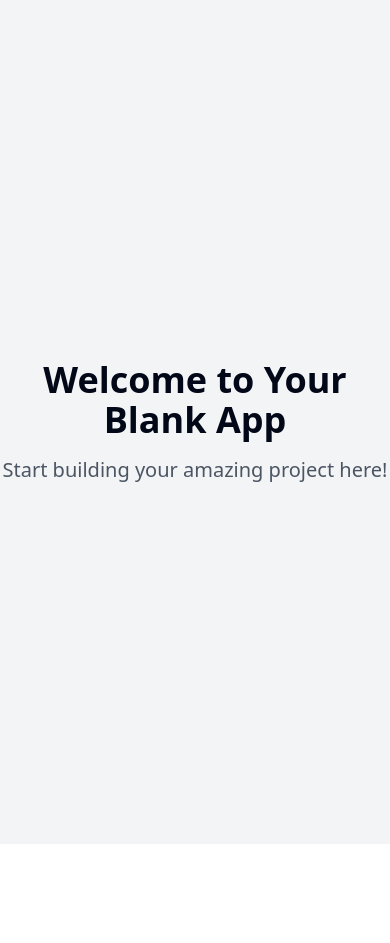
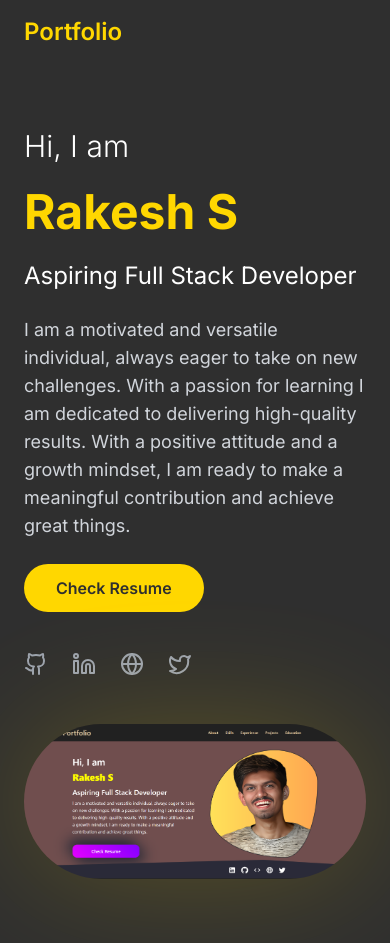
Before and after one commit to Rakeshappu/animated-archive, a React (Vite) app: page / in a window 390 px wide. Before the commit the page ends 844 px from the top, so only its background shows below. Built offline with nearby package versions, Linux system fonts and the light colour scheme.

Commit message:
Implement responsive portfolio design
Implement a fully responsive portfolio design based on provided image examples.  Includes animations and a revised color palette.  MERN stack implementation.

```diff
--- /dev/null
+++ b/src/components/Hero.tsx
@@ -0,0 +1,57 @@
+
+import { Github, Linkedin, Globe, Twitter } from 'lucide-react';
+
+const Hero = () => {
+  return (
+    <div className="min-h-screen bg-neutral relative overflow-hidden">
+      <div className="container mx-auto px-6 pt-32 pb-16">
+        <div className="grid md:grid-cols-2 gap-12 items-center">
+          <div className="space-y-6 animate-fade-in">
+            <h2 className="text-white text-3xl md:text-4xl font-light">Hi, I am</h2>
+            <h1 className="text-primary text-5xl md:text-7xl font-bold">Rakesh S</h1>
+            <h3 className="text-white text-2xl md:text-3xl">
+              Aspiring Full Stack Developer
+            </h3>
+            <p className="text-gray-300 text-lg max-w-xl">
+              I am a motivated and versatile individual, always eager to take on new
+              challenges. With a passion for learning I am dedicated to delivering
+              high-quality results. With a positive attitude and a growth mindset,
+              I am ready to make a meaningful contribution and achieve great things.
+            </p>
+            <button className="bg-primary hover:bg-primary-dark text-neutral px-8 py-3 rounded-full transition-colors duration-300 font-semibold">
+              Check Resume
+            </button>
+            <div className="flex space-x-6 pt-4">
+              {[
+                { Icon: Github, link: '#' },
+                { Icon: Linkedin, link: '#' },
+                { Icon: Globe, link: '#' },
+                { Icon: Twitter, link: '#' },
+              ].map(({ Icon, link }, index) => (
+                <a
+                  key={index}
+                  href={link}
+                  target="_blank"
+                  rel="noopener noreferrer"
+                  className="text-gray-400 hover:text-primary transition-colors duration-300"
+                >
+                  <Icon size={24} />
+                </a>
+              ))}
+            </div>
+          </div>
+          <div className="relative animate-fade-in delay-300">
+            <div className="absolute inset-0 bg-primary rounded-full opacity-20 blur-3xl"></div>
+            <img
+              src="/lovable-uploads/15f94349-1103-4075-8df5-b50ffc217470.png"
+              alt="Profile"
+              className="relative rounded-full w-full max-w-md mx-auto"
+            />
+          </div>
+        </div>
+      </div>
+    </div>
+  );
+};
+
+export default Hero;
--- /dev/null
+++ b/src/components/Navbar.tsx
@@ -0,0 +1,43 @@
+
+import { useState, useEffect } from 'react';
+import { Link } from 'react-router-dom';
+
+const Navbar = () => {
+  const [isScrolled, setIsScrolled] = useState(false);
+
+  useEffect(() => {
+    const handleScroll = () => {
+      setIsScrolled(window.scrollY > 50);
+    };
+
+    window.addEventListener('scroll', handleScroll);
+    return () => window.removeEventListener('scroll', handleScroll);
+  }, []);
+
+  return (
+    <nav className={`fixed top-0 w-full z-50 transition-all duration-300 ${
+      isScrolled ? 'bg-neutral-light/90 backdrop-blur-md' : 'bg-transparent'
+    }`}>
+      <div className="container mx-auto px-6 py-4">
+        <div className="flex justify-between items-center">
+          <Link to="/" className="text-primary font-semibold text-2xl">
+            Portfolio
+          </Link>
+          <div className="hidden md:flex space-x-8">
+            {['About', 'Skills', 'Experience', 'Projects', 'Education'].map((item) => (
+              <Link
+                key={item}
+                to={`/${item.toLowerCase()}`}
+                className="text-white hover:text-primary transition-colors duration-300"
+              >
+                {item}
+              </Link>
+            ))}
+          </div>
+        </div>
+      </div>
+    </nav>
+  );
+};
+
+export default Navbar;
--- a/src/index.css
+++ b/src/index.css
@@ -1,101 +1,32 @@
+
+@import url('https://fonts.googleapis.com/css2?family=Inter:wght@300;400;500;600;700&display=swap');
+
 @tailwind base;
 @tailwind components;
 @tailwind utilities;
 
 @layer base {
-  :root {
-    --background: 0 0% 100%;
-    --foreground: 222.2 84% 4.9%;
-
-    --card: 0 0% 100%;
-    --card-foreground: 222.2 84% 4.9%;
-
-    --popover: 0 0% 100%;
-    --popover-foreground: 222.2 84% 4.9%;
-
-    --primary: 222.2 47.4% 11.2%;
-    --primary-foreground: 210 40% 98%;
-
-    --secondary: 210 40% 96.1%;
-    --secondary-foreground: 222.2 47.4% 11.2%;
-
-    --muted: 210 40% 96.1%;
-    --muted-foreground: 215.4 16.3% 46.9%;
-
-    --accent: 210 40% 96.1%;
-    --accent-foreground: 222.2 47.4% 11.2%;
-
-    --destructive: 0 84.2% 60.2%;
-    --destructive-foreground: 210 40% 98%;
-
-    --border: 214.3 31.8% 91.4%;
-    --input: 214.3 31.8% 91.4%;
-    --ring: 222.2 84% 4.9%;
-
-    --radius: 0.5rem;
-
-    --sidebar-background: 0 0% 98%;
-
-    --sidebar-foreground: 240 5.3% 26.1%;
-
-    --sidebar-primary: 240 5.9% 10%;
-
-    --sidebar-primary-foreground: 0 0% 98%;
-
-    --sidebar-accent: 240 4.8% 95.9%;
-
-    --sidebar-accent-foreground: 240 5.9% 10%;
-
-    --sidebar-border: 220 13% 91%;
-
-    --sidebar-ring: 217.2 91.2% 59.8%;
-  }
-
-  .dark {
-    --background: 222.2 84% 4.9%;
-    --foreground: 210 40% 98%;
-
-    --card: 222.2 84% 4.9%;
-    --card-foreground: 210 40% 98%;
-
-    --popover: 222.2 84% 4.9%;
-    --popover-foreground: 210 40% 98%;
-
-    --primary: 210 40% 98%;
-    --primary-foreground: 222.2 47.4% 11.2%;
-
-    --secondary: 217.2 32.6% 17.5%;
-    --secondary-foreground: 210 40% 98%;
-
-    --muted: 217.2 32.6% 17.5%;
-    --muted-foreground: 215 20.2% 65.1%;
-
-    --accent: 217.2 32.6% 17.5%;
-    --accent-foreground: 210 40% 98%;
-
-    --destructive: 0 62.8% 30.6%;
-    --destructive-foreground: 210 40% 98%;
-
-    --border: 217.2 32.6% 17.5%;
-    --input: 217.2 32.6% 17.5%;
-    --ring: 212.7 26.8% 83.9%;
-    --sidebar-background: 240 5.9% 10%;
-    --sidebar-foreground: 240 4.8% 95.9%;
-    --sidebar-primary: 224.3 76.3% 48%;
-    --sidebar-primary-foreground: 0 0% 100%;
-    --sidebar-accent: 240 3.7% 15.9%;
-    --sidebar-accent-foreground: 240 4.8% 95.9%;
-    --sidebar-border: 240 3.7% 15.9%;
-    --sidebar-ring: 217.2 91.2% 59.8%;
-  }
-}
-
-@layer base {
-  * {
-    @apply border-border;
+  html {
+    font-family: 'Inter', sans-serif;
   }
 
   body {
-    @apply bg-background text-foreground;
+    @apply bg-neutral text-white;
+  }
+
+  ::-webkit-scrollbar {
+    width: 10px;
+  }
+
+  ::-webkit-scrollbar-track {
+    @apply bg-neutral;
+  }
+
+  ::-webkit-scrollbar-thumb {
+    @apply bg-primary/50 rounded-full;
+  }
+
+  ::-webkit-scrollbar-thumb:hover {
+    @apply bg-primary;
   }
 }
--- a/src/pages/Index.tsx
+++ b/src/pages/Index.tsx
@@ -1,12 +1,12 @@
-// Update this page (the content is just a fallback if you fail to update the page)
+
+import Navbar from "@/components/Navbar";
+import Hero from "@/components/Hero";
 
 const Index = () => {
   return (
-    <div className="min-h-screen flex items-center justify-center bg-gray-100">
-      <div className="text-center">
-        <h1 className="text-4xl font-bold mb-4">Welcome to Your Blank App</h1>
-        <p className="text-xl text-gray-600">Start building your amazing project here!</p>
-      </div>
+    <div className="bg-neutral min-h-screen">
+      <Navbar />
+      <Hero />
     </div>
   );
 };
--- a/tailwind.config.ts
+++ b/tailwind.config.ts
@@ -1,3 +1,4 @@
+
 import type { Config } from "tailwindcss";
 
 export default {
@@ -12,85 +13,46 @@ export default {
   theme: {
     container: {
       center: true,
-			padding: '2rem',
+      padding: "2rem",
       screens: {
-				'2xl': '1400px'
-			}
+        "2xl": "1400px",
+      },
     },
     extend: {
       colors: {
-				border: 'hsl(var(--border))',
-				input: 'hsl(var(--input))',
-				ring: 'hsl(var(--ring))',
-				background: 'hsl(var(--background))',
-				foreground: 'hsl(var(--foreground))',
+        border: "hsl(var(--border))",
+        input: "hsl(var(--input))",
+        ring: "hsl(var(--ring))",
+        background: "hsl(var(--background))",
+        foreground: "hsl(var(--foreground))",
         primary: {
-					DEFAULT: 'hsl(var(--primary))',
-					foreground: 'hsl(var(--primary-foreground))'
-				},
-				secondary: {
-					DEFAULT: 'hsl(var(--secondary))',
-					foreground: 'hsl(var(--secondary-foreground))'
-				},
-				destructive: {
-					DEFAULT: 'hsl(var(--destructive))',
-					foreground: 'hsl(var(--destructive-foreground))'
-				},
-				muted: {
-					DEFAULT: 'hsl(var(--muted))',
-					foreground: 'hsl(var(--muted-foreground))'
+          DEFAULT: "#FFD700",
+          dark: "#B8860B",
         },
         accent: {
-					DEFAULT: 'hsl(var(--accent))',
-					foreground: 'hsl(var(--accent-foreground))'
+          DEFAULT: "#8B4513",
+          light: "#A0522D",
         },
-				popover: {
-					DEFAULT: 'hsl(var(--popover))',
-					foreground: 'hsl(var(--popover-foreground))'
+        neutral: {
+          DEFAULT: "#2F2F2F",
+          light: "#404040",
         },
-				card: {
-					DEFAULT: 'hsl(var(--card))',
-					foreground: 'hsl(var(--card-foreground))'
-				},
-				sidebar: {
-					DEFAULT: 'hsl(var(--sidebar-background))',
-					foreground: 'hsl(var(--sidebar-foreground))',
-					primary: 'hsl(var(--sidebar-primary))',
-					'primary-foreground': 'hsl(var(--sidebar-primary-foreground))',
-					accent: 'hsl(var(--sidebar-accent))',
-					'accent-foreground': 'hsl(var(--sidebar-accent-foreground))',
-					border: 'hsl(var(--sidebar-border))',
-					ring: 'hsl(var(--sidebar-ring))'
-				}
-			},
-			borderRadius: {
-				lg: 'var(--radius)',
-				md: 'calc(var(--radius) - 2px)',
-				sm: 'calc(var(--radius) - 4px)'
       },
       keyframes: {
-				'accordion-down': {
-					from: {
-						height: '0'
+        "fade-in": {
+          "0%": { opacity: "0", transform: "translateY(10px)" },
+          "100%": { opacity: "1", transform: "translateY(0)" },
         },
-					to: {
-						height: 'var(--radix-accordion-content-height)'
-					}
+        "slide-in": {
+          "0%": { transform: "translateX(-100%)" },
+          "100%": { transform: "translateX(0)" },
         },
-				'accordion-up': {
-					from: {
-						height: 'var(--radix-accordion-content-height)'
-					},
-					to: {
-						height: '0'
-					}
-				}
       },
       animation: {
-				'accordion-down': 'accordion-down 0.2s ease-out',
-				'accordion-up': 'accordion-up 0.2s ease-out'
-			}
-		}
+        "fade-in": "fade-in 0.6s ease-out",
+        "slide-in": "slide-in 0.6s ease-out",
+      },
+    },
   },
   plugins: [require("tailwindcss-animate")],
 } satisfies Config;
```
Also changed, not shown: public/lovable-uploads/15f94349-1103-4075-8df5-b50ffc217470.png (added). Lines whose indentation alone changed are shown as unchanged.
